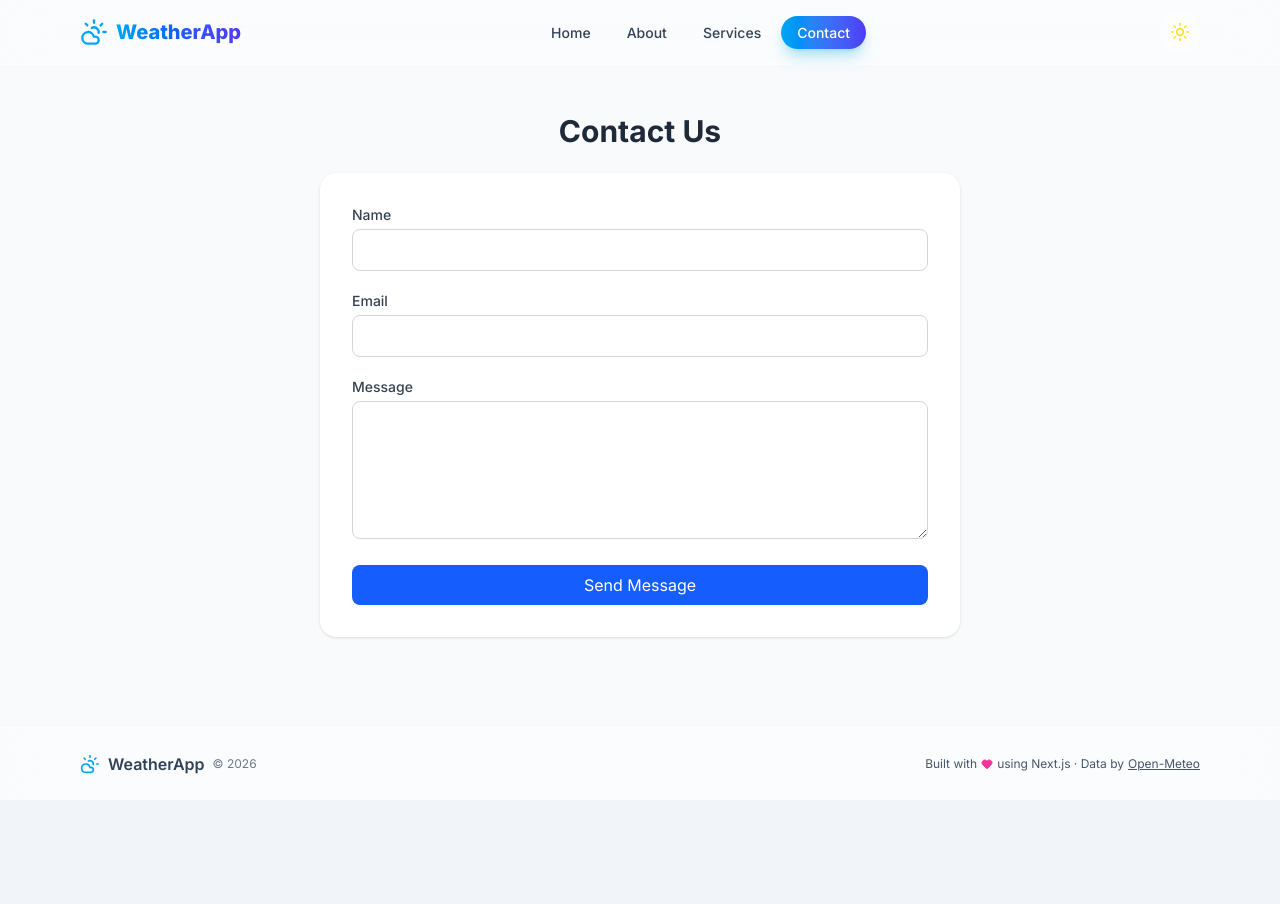
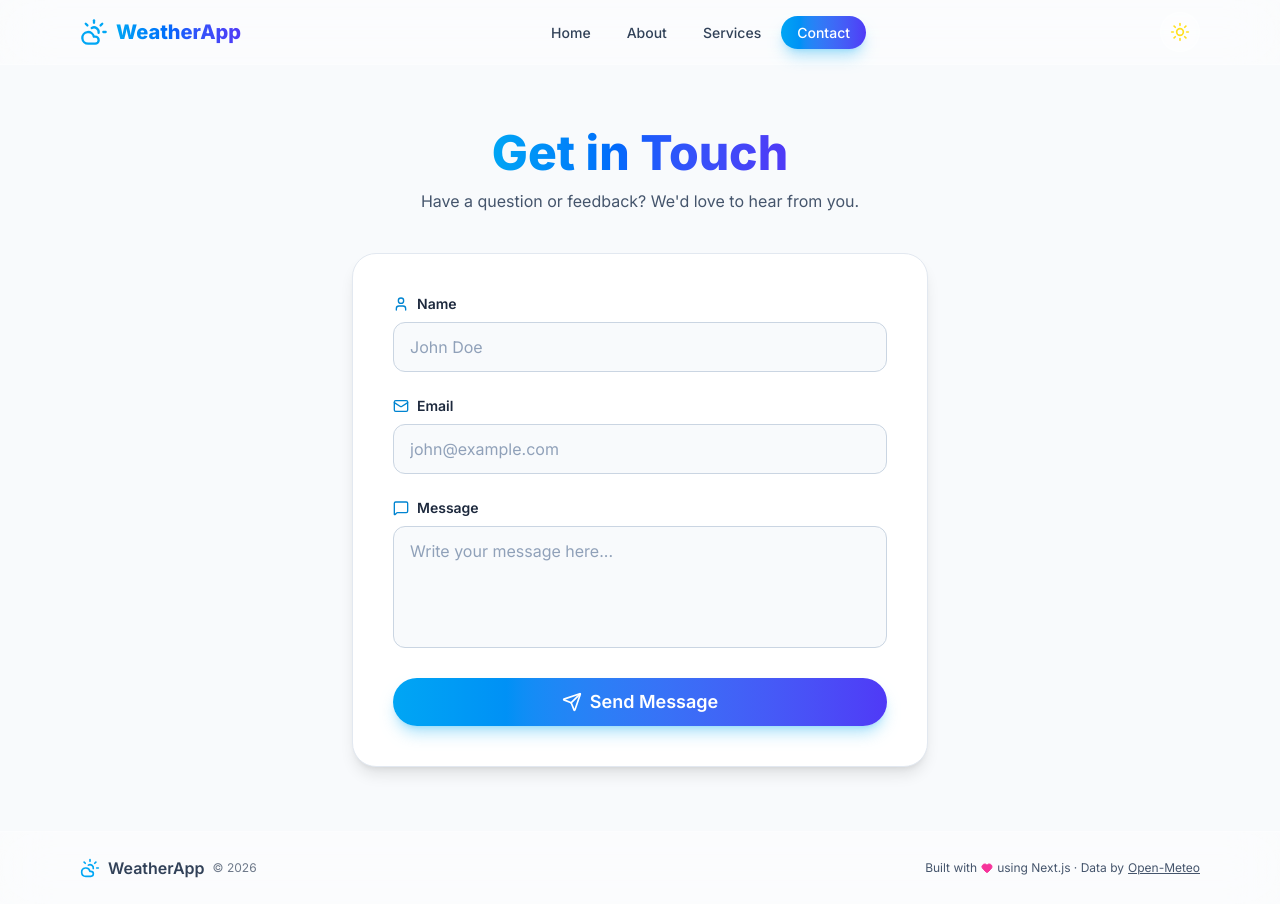
Before and after one commit to kalamcreation/React-Weather-App, a Next.js app in the folder weather-app/: page /contact in a window 1280 px wide. Before the commit the page ends 800 px from the top, so only its background shows below. Built offline with nearby package versions, Linux system fonts and the light colour scheme.

Commit message:
fix(contact): improve light mode readability and form field visibility

```diff
--- a/weather-app/app/contact/page.js
+++ b/weather-app/app/contact/page.js
@@ -1,5 +1,8 @@
 "use client";
 import { useState } from "react";
+import { motion } from "framer-motion";
+import BackgroundFX from "@/components/BackgroundFX";
+import { Send, User, Mail, MessageSquare } from "lucide-react";
 
 export default function Contact() {
   const [form, setForm] = useState({ name: "", email: "", message: "" });
@@ -15,70 +18,88 @@ export default function Contact() {
     setTimeout(() => setSubmitted(false), 4000);
   };
 
+  const fields = [
+    { name: "name", label: "Name", type: "text", icon: User, placeholder: "John Doe" },
+    { name: "email", label: "Email", type: "email", icon: Mail, placeholder: "john@example.com" },
+  ];
+
+  // Common input classes for both light and dark mode
+  const inputClass = "w-full px-4 py-3 rounded-xl bg-slate-50 dark:bg-slate-800/50 border border-slate-300 dark:border-slate-700 text-slate-900 dark:text-white placeholder:text-slate-400 dark:placeholder:text-slate-500 focus:outline-none focus:ring-2 focus:ring-sky-500 dark:focus:ring-cyan-500 focus:border-transparent transition-all";
+
   return (
-    <div className="max-w-2xl mx-auto px-4 py-12">
-      <h1 className="text-3xl font-bold text-gray-800 mb-6 text-center">
-        Contact Us
-      </h1>
+    <>
+      <BackgroundFX />
+      {/* Container width max-w-6xl but form max-w-xl for better professional look */}
+      <div className="max-w-6xl mx-auto px-4 py-16 flex flex-col items-center">
+        <motion.h1
+          initial={{ opacity: 0, y: -20 }}
+          animate={{ opacity: 1, y: 0 }}
+          className="text-4xl md:text-5xl font-extrabold text-center gradient-text mb-3"
+        >
+          Get in Touch
+        </motion.h1>
+        <p className="text-center text-slate-600 dark:text-slate-300 mb-10">
+          Have a question or feedback? We'd love to hear from you.
+        </p>
 
-      <form
+        <motion.form
+          initial={{ opacity: 0, y: 30 }}
+          animate={{ opacity: 1, y: 0 }}
+          transition={{ delay: 0.2 }}
           onSubmit={handleSubmit}
-        className="bg-white rounded-2xl shadow p-8 space-y-5"
+          // Added max-w-xl mx-auto and increased padding & shadow
+          className="glass rounded-3xl p-6 md:p-10 space-y-6 max-w-xl mx-auto w-full shadow-xl dark:shadow-none"
         >
-        <div>
-          <label className="block text-sm font-medium text-gray-700 mb-1">
-            Name
+          {fields.map(({ name, label, type, icon: Icon, placeholder }) => (
+            <div key={name}>
+              <label className="flex items-center gap-2 text-sm font-semibold text-slate-800 dark:text-slate-200 mb-2">
+                <Icon className="h-4 w-4 text-sky-600 dark:text-cyan-400" /> {label}
               </label>
               <input
-            name="name"
-            value={form.name}
+                name={name}
+                type={type}
+                value={form[name]}
                 onChange={handleChange}
                 required
-            className="w-full px-4 py-2 border border-gray-300 rounded-lg focus:ring-2 focus:ring-blue-500 focus:outline-none"
+                placeholder={placeholder}
+                className={inputClass}
               />
             </div>
+          ))}
 
           <div>
-          <label className="block text-sm font-medium text-gray-700 mb-1">
-            Email
-          </label>
-          <input
-            type="email"
-            name="email"
-            value={form.email}
-            onChange={handleChange}
-            required
-            className="w-full px-4 py-2 border border-gray-300 rounded-lg focus:ring-2 focus:ring-blue-500 focus:outline-none"
-          />
-        </div>
-
-        <div>
-          <label className="block text-sm font-medium text-gray-700 mb-1">
-            Message
+            <label className="flex items-center gap-2 text-sm font-semibold text-slate-800 dark:text-slate-200 mb-2">
+              <MessageSquare className="h-4 w-4 text-sky-600 dark:text-cyan-400" /> Message
             </label>
             <textarea
               name="message"
               value={form.message}
               onChange={handleChange}
-            rows={5}
+              rows={4}
               required
-            className="w-full px-4 py-2 border border-gray-300 rounded-lg focus:ring-2 focus:ring-blue-500 focus:outline-none"
+              placeholder="Write your message here..."
+              className={`${inputClass} resize-none`}
             />
           </div>
 
           <button
             type="submit"
-          className="w-full bg-blue-600 text-white py-2 rounded-lg hover:bg-blue-700 transition"
+            className="btn-primary w-full flex items-center justify-center gap-2 py-3 text-lg"
           >
-          Send Message
+            <Send className="h-5 w-5" /> Send Message
           </button>
 
           {submitted && (
-          <p className="text-green-600 text-center text-sm">
+            <motion.p
+              initial={{ opacity: 0, scale: 0.9 }}
+              animate={{ opacity: 1, scale: 1 }}
+              className="text-center text-emerald-600 dark:text-emerald-400 text-sm font-medium bg-emerald-50 dark:bg-emerald-500/10 py-2 rounded-lg"
+            >
               ✅ Thank you! Your message has been sent.
-          </p>
+            </motion.p>
           )}
-      </form>
+        </motion.form>
       </div>
+    </>
   );
 }
```
Lines whose indentation alone changed are shown as unchanged.
